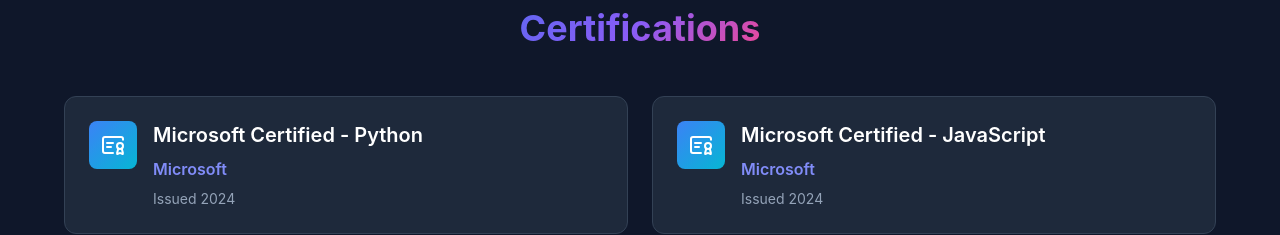
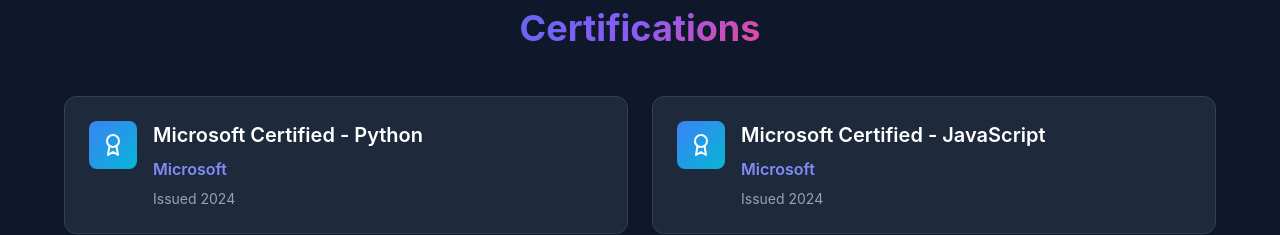
Before and after one commit to haripriyarao26/portfolio, a Next.js app: page / in a window 1280 px wide. Shown: the part 6300-6535 px from the top of the page. Built offline with nearby package versions, Linux system fonts and the light colour scheme.

Commit message:
fix build issue

```diff
--- a/components/Certifications.tsx
+++ b/components/Certifications.tsx
@@ -1,7 +1,7 @@
 'use client';
 
 import { resumeData } from '@/data/resume';
-import { Certificate } from 'lucide-react';
+import { Award } from 'lucide-react';
 
 export default function Certifications() {
   return (
@@ -19,7 +19,7 @@
             >
               <div className="flex items-start gap-4">
                 <div className="bg-gradient-to-br from-blue-500 to-cyan-500 p-3 rounded-lg">
-                  <Certificate className="text-white" size={24} />
+                  <Award className="text-white" size={24} />
                 </div>
                 <div className="flex-1">
                   <h3 className="text-xl font-semibold text-white mb-2">{cert.title}</h3>
```
